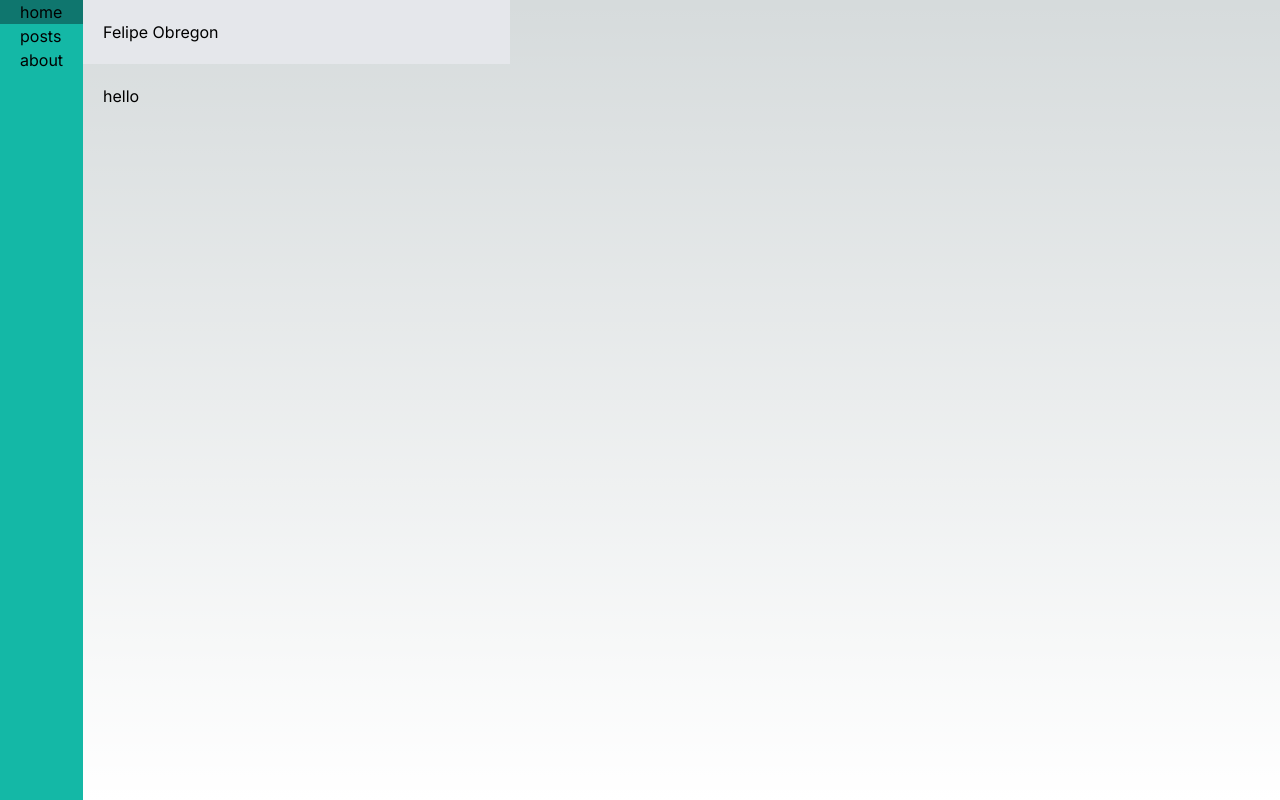
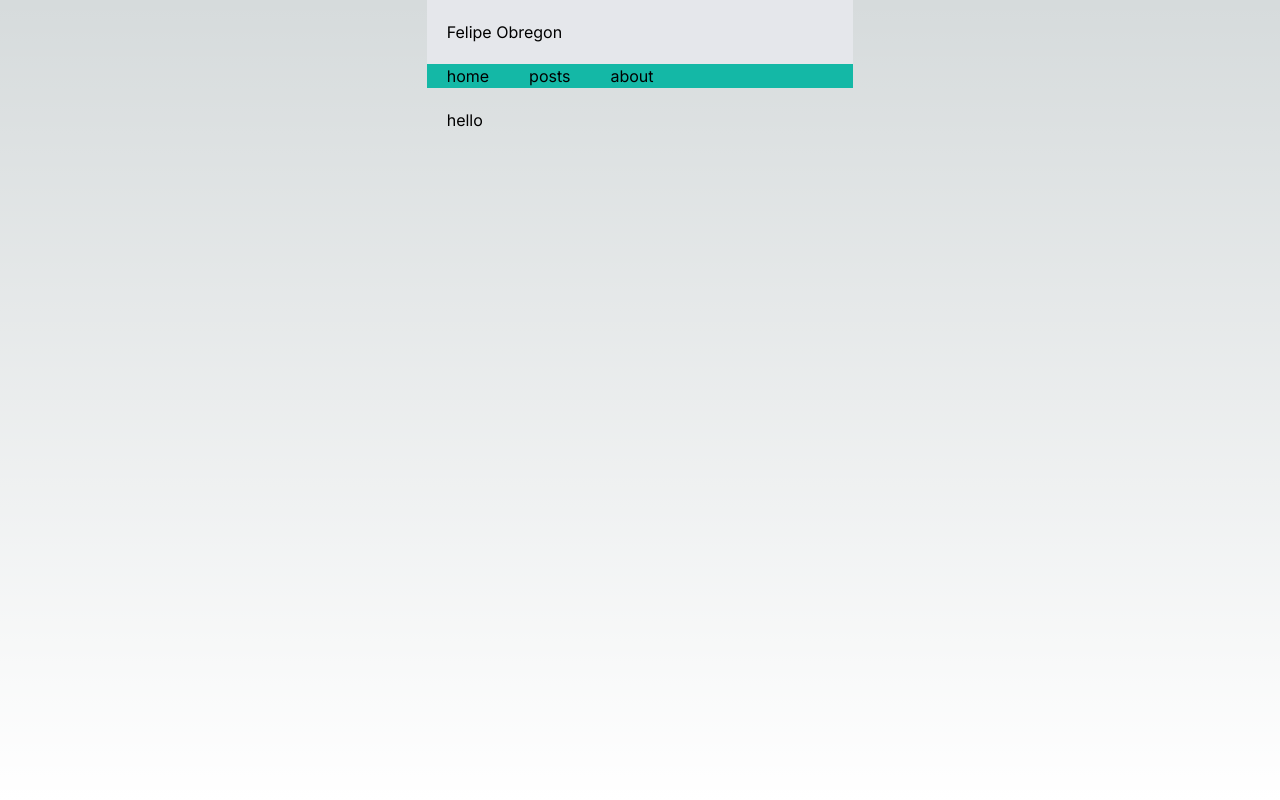
Before and after one commit to felipeobregon/p10-blog, a Next.js app: page / in a window 1280 px wide. Built offline with nearby package versions, Linux system fonts and the light colour scheme.

Commit message:
switch to horizontal nav

```diff
--- a/src/app/layout.tsx
+++ b/src/app/layout.tsx
@@ -18,16 +18,16 @@ export default function RootLayout({
   return (
     <html lang="en">
       <body className={inter.className}>
-        <div className="flex h-screen">
+
+        <div className="flex flex-col w-1/3 mx-auto h-screen">
+          <header className="bg-gray-200 p-5">
+            Felipe Obregon
+          </header>
           <Navbar />
-          <div className="flex-col w-1/3">
-            <header className="bg-gray-200 p-5">
-              Felipe Obregon
-            </header>
-            <main className="flex-grow p-5">
-              {children}
-            </main>
-          </div>
+
+          <main className="flex-grow p-5">
+            {children}
+          </main>
         </div>
 
       </body>
--- a/src/components/navbar.tsx
+++ b/src/components/navbar.tsx
@@ -8,7 +8,7 @@ export default function Navbar() {
     ];
 
     return (
-        <nav className="flex flex-col bg-teal-500">
+        <nav className="flex bg-teal-500">
             {pages.map((page, index) => (
                 <div key={index} className="hover:bg-teal-700 px-5">
                     <Link href={page.url}>{page.name}</Link>
```
